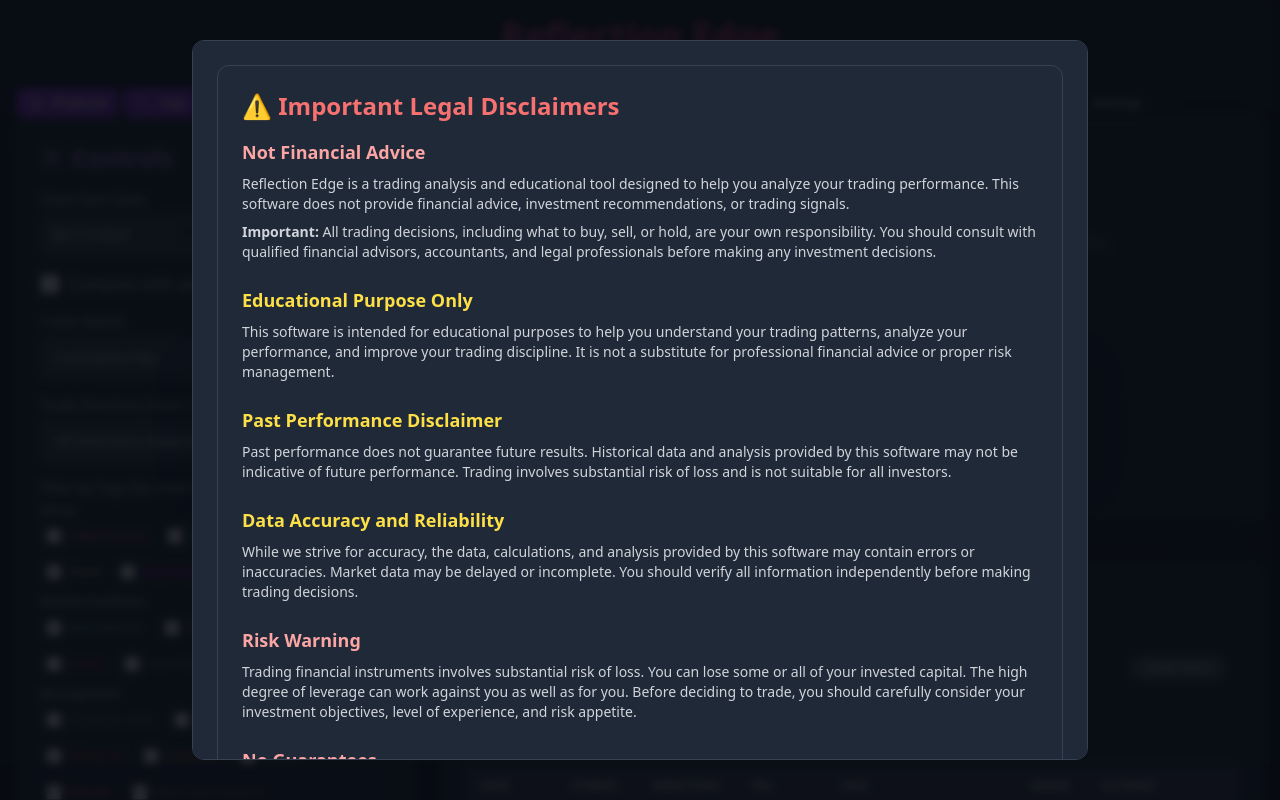
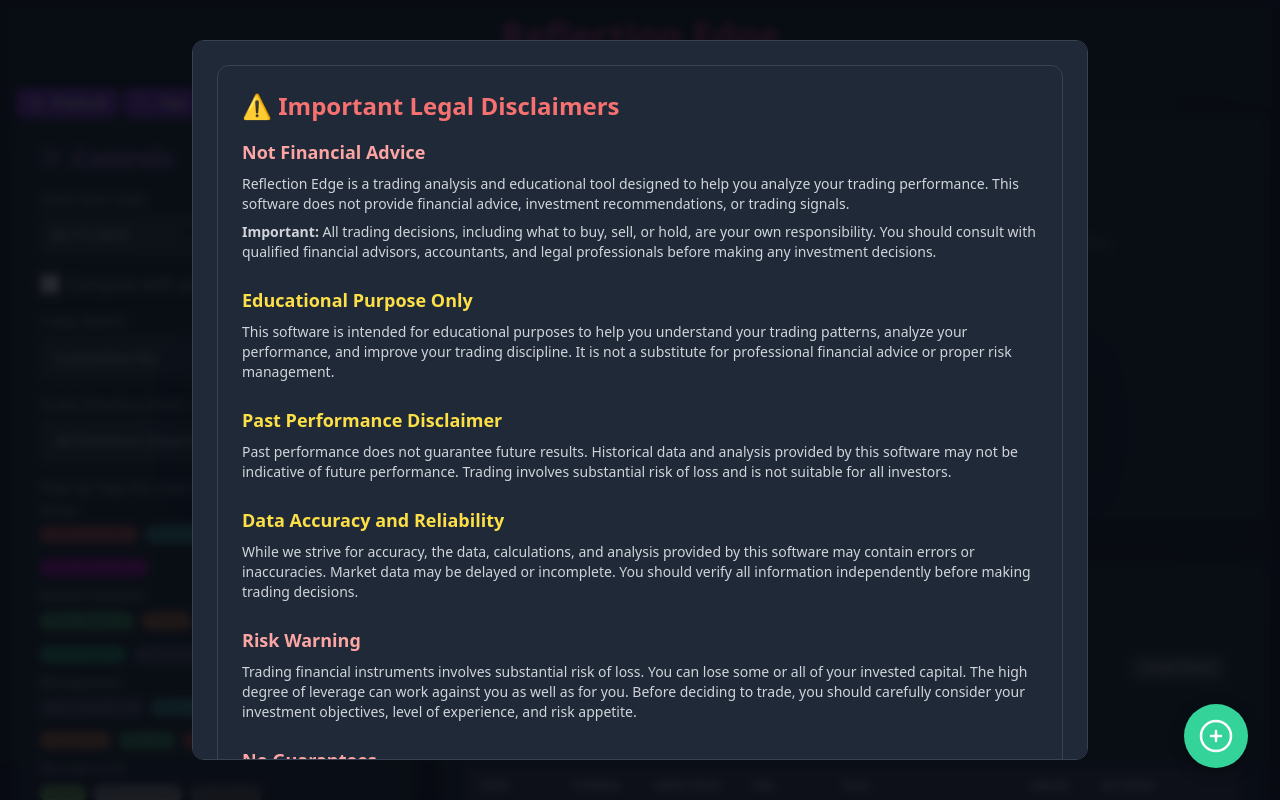
Before and after one commit to MatrixMMs/ReflectionEdge, a React (Vite) app: page / in a window 1280 px wide. Shown: the top 800 px of the page. Built offline with nearby package versions, Linux system fonts and the light colour scheme.

Commit message:
tag colors

```diff
--- a/src/App.tsx
+++ b/src/App.tsx
@@ -33,6 +33,7 @@
 import { calculateGrade } from './utils/grading';
 import { sampleTrades } from './sampleTrades';
 import { TradeDetailsView } from './components/trades/TradeDetailsView';
+import './components/tags/tagStyles.css';
 
 // Helper to normalize CSV headers for detection
 const normalizeHeader = (header: string): string => header.toLowerCase().replace(/\s+/g, '').replace(/\//g, '');
@@ -861,18 +862,10 @@
             Execution
           </Button>
           <Button
-            onClick={openTradeForm}
+            onClick={() => setIsTradeFormModalOpen(true)}
             variant="primary"
             size="sm"
             leftIcon={<PlusCircleIcon className="w-4 h-4"/>}
-          >
-            Add Trade
-          </Button>
-          <Button
-            onClick={() => fileInputRef.current?.click()}
-            variant="secondary"
-            size="sm"
-            leftIcon={<DocumentArrowUpIcon className="w-4 h-4"/>}
           >
             Import
           </Button>
@@ -1350,6 +1343,34 @@
             <TradeDetailsView trade={viewingTrade} playbookEntries={playbookEntries} />
           </Modal>
         )}
+
+        {/* Floating Add Trade Button */}
+        <button
+          onClick={() => { setIsTradeFormModalOpen(true); setEditingTrade(null); }}
+          style={{
+            position: 'fixed',
+            bottom: '2rem',
+            right: '2rem',
+            zIndex: 1000,
+            background: '#34D399', // Emerald green
+            color: 'white',
+            border: 'none',
+            borderRadius: '50%',
+            width: '64px',
+            height: '64px',
+            boxShadow: '0 4px 16px rgba(0,0,0,0.25)',
+            display: 'flex',
+            alignItems: 'center',
+            justifyContent: 'center',
+            fontSize: '2rem',
+            cursor: 'pointer',
+            transition: 'background 0.2s, transform 0.2s',
+          }}
+          className="floating-add-trade-btn"
+          title="Add Trade"
+        >
+          <PlusCircleIcon className="w-10 h-10" />
+        </button>
       </div>
     </div>
   );
--- a/src/components/charts/ChartControls.tsx
+++ b/src/components/charts/ChartControls.tsx
@@ -1,7 +1,7 @@
-
 import React from 'react';
 import { Input } from '../ui/Input';
 import { ChartYAxisMetric, ChartXAxisMetric, TagGroup, AppDateRange, TradeDirectionFilterSelection } from '../../types';
+import { TagPill } from '../ui/TagPill';
 
 interface ChartControlsProps {
   yAxisMetric: ChartYAxisMetric;
@@ -134,16 +134,14 @@
             <p className="text-xs font-semibold text-gray-400">{group.name}</p>
             <div className="flex flex-wrap gap-2 mt-1">
               {group.subtags.map(subtag => (
-                <label key={subtag.id} className="flex items-center space-x-1.5 cursor-pointer p-1.5 rounded-md hover:bg-gray-600">
-                  <input
-                    type="checkbox"
-                    checked={selectedTags[group.id]?.includes(subtag.id) || false}
-                    onChange={() => handleTagSelection(group.id, subtag.id)}
-                    className="form-checkbox h-4 w-4 rounded bg-gray-700 border-gray-500 text-purple-500 focus:ring-purple-400"
-                    style={{ accentColor: subtag.color }}
-                  />
-                  <span className="text-xs" style={{ color: subtag.color }}>{subtag.name}</span>
-                </label>
+                <TagPill
+                  key={subtag.id}
+                  label={subtag.name}
+                  bgColor={subtag.color}
+                  selected={selectedTags[group.id]?.includes(subtag.id)}
+                  onClick={() => handleTagSelection(group.id, subtag.id)}
+                  className="my-1"
+                />
               ))}
             </div>
           </div>
--- a/src/components/playbook/PlaybookEditor.tsx
+++ b/src/components/playbook/PlaybookEditor.tsx
@@ -1,6 +1,7 @@
 import React, { useState, useEffect, useRef } from 'react';
 import { PlaybookEntry, TagGroup } from '../../types';
 import { generateSecureId } from '../../utils/security';
+import { TagPill } from '../ui/TagPill';
 
 interface PlaybookEditorProps {
   entry?: PlaybookEntry;
@@ -111,15 +112,14 @@
               <span className="font-semibold text-purple-300 text-xs">{group.name}</span>
               <div className="flex flex-wrap gap-2 mt-1">
                 {group.subtags.map(subtag => (
-                  <button
+                  <TagPill
                     key={subtag.id}
-                    type="button"
+                    label={subtag.name}
+                    bgColor={subtag.color}
+                    selected={tags[group.id]?.includes(subtag.id)}
                     onClick={() => handleTagToggle(group.id, subtag.id)}
-                    className={`px-3 py-1 rounded-full text-sm flex items-center space-x-1 transition-colors ${tags[group.id]?.includes(subtag.id) ? 'bg-purple-600 text-white' : 'bg-gray-600 text-gray-300 hover:bg-gray-500'}`}
-                  >
-                    <div className="w-2 h-2 rounded-full" style={{ backgroundColor: subtag.color }} />
-                    <span>{subtag.name}</span>
-                  </button>
+                    className="my-1"
+                  />
                 ))}
               </div>
             </div>
--- a/src/components/tags/TagManager.tsx
+++ b/src/components/tags/TagManager.tsx
@@ -4,6 +4,7 @@
 import { Button } from '../ui/Button';
 import { ColorPicker } from '../ui/ColorPicker';
 import { PlusCircleIcon, TrashIcon } from '../ui/Icons';
+import { TagPill } from '../ui/TagPill';
 
 interface TagManagerProps {
   tagGroups: TagGroup[];
@@ -79,14 +80,16 @@
             </div>
             <div className="space-y-2">
               {group.subtags.map(subtag => (
-                <div key={subtag.id} className="flex items-center justify-between space-x-2 bg-gray-700/50 p-2 rounded-md">
-                  <div className="flex items-center space-x-2">
+                <div key={subtag.id} className="flex items-center justify-between space-x-2 bg-transparent p-0 rounded-md">
+                  <TagPill
+                    label={subtag.name}
+                    bgColor={subtag.color}
+                    className="mr-2"
+                  />
                   <ColorPicker
                     initialColor={subtag.color}
                     onChange={(color) => onUpdateSubTagColor(group.id, subtag.id, color)}
                   />
-                    <span className="text-sm">{subtag.name}</span>
-                  </div>
                   {!isDefaultGroup(group.id) && (
                     <Button
                       onClick={() => onDeleteSubTag(group.id, subtag.id)}
--- a/src/components/tags/TagPerformance.tsx
+++ b/src/components/tags/TagPerformance.tsx
@@ -1,8 +1,8 @@
-
 import React from 'react';
 import { Trade, TagGroup, SubTag, AppDateRange, TradeDirectionFilterSelection } from '../../types';
 import { calculateSharpeRatio } from '../../utils/financialCalculations';
 import { AcademicCapIcon } from '../ui/Icons'; // Using TagIcon or another existing one
+import { TagPill } from '../ui/TagPill';
 
 interface TagPerformanceProps {
   trades: Trade[];
@@ -90,9 +90,11 @@
         {performanceData.map(item => (
           <div key={item.subTag.id} className="p-3 bg-gray-700 rounded-lg shadow">
             <div className="flex justify-between items-center mb-1">
-              <span className="font-semibold text-md" style={{ color: item.subTag.color }}>
-                {item.subTag.name}
-              </span>
+              <TagPill
+                label={item.subTag.name}
+                bgColor={item.subTag.color}
+                className="mb-1"
+              />
               <span className="text-xs text-gray-400">
                 {tagGroups.find(tg => tg.id === item.subTag.groupId)?.name}
               </span>
--- /dev/null
+++ b/src/components/tags/tagStyles.css
@@ -0,0 +1,23 @@
+/* Tag text with dark outline for visibility on bright backgrounds */
+.tag-text-outline {
+  text-shadow:
+    1px 1px 2px #222,
+    -1px -1px 2px #222,
+    1px -1px 2px #222,
+    -1px 1px 2px #222;
+}
+
+.floating-add-trade-btn:hover {
+  background: #059669; /* darker emerald */
+  transform: scale(1.12) rotate(12deg);
+  box-shadow: 0 8px 24px rgba(0,0,0,0.35);
+}
+
+.floating-add-trade-btn:active {
+  transform: scale(0.98) rotate(-6deg);
+}
+
+.floating-add-trade-btn svg {
+  display: block;
+  margin: 0 auto;
+}
--- a/src/components/trades/TradeList.tsx
+++ b/src/components/trades/TradeList.tsx
@@ -6,6 +6,7 @@
 import { Grade } from '../../utils/grading';
 import { TradeFilters, TradeFilters as TradeFiltersType } from './TradeFilters';
 import { filterTrades, getAvailableSymbols } from '../../utils/tradeFilters';
+import { TagPill } from '../ui/TagPill';
 
 interface TradeListProps {
   trades: Trade[];
@@ -96,13 +97,12 @@
                       const subTag = group?.subtags.find(st => st.id === subTagId);
                       if (!subTag) return null;
                       return (
-                        <span
+                        <TagPill
                           key={subTag.id}
-                          className="px-2 py-1 text-xs font-bold text-white rounded-full"
-                          style={{ backgroundColor: subTag.color }}
-                        >
-                          {subTag.name}
-                        </span>
+                          label={subTag.name}
+                          bgColor={subTag.color}
+                          className="my-1"
+                        />
                       );
                     })}
                   </div>
@@ -110,7 +110,7 @@
                 <Td>
                   {trade.execution?.grade && (
                     <span className={`px-2 py-1 text-xs font-bold text-white rounded-full ${getGradeColor(trade.execution.grade)}`}>
-                      {trade.execution.grade}
+                      <span className='tag-text-outline'>{trade.execution.grade}</span>
                     </span>
                   )}
                 </Td>
--- /dev/null
+++ b/src/components/ui/TagPill.tsx
@@ -0,0 +1,55 @@
+import React from "react";
+
+function darkenColor(hex: string, amount = 0.35): string {
+  // Convert hex to RGB
+  let c = hex.replace('#', '');
+  if (c.length === 3) c = c[0]+c[0]+c[1]+c[1]+c[2]+c[2];
+  const num = parseInt(c, 16);
+  let r = (num >> 16) & 0xFF;
+  let g = (num >> 8) & 0xFF;
+  let b = num & 0xFF;
+  r = Math.max(0, Math.min(255, Math.floor(r * (1 - amount))));
+  g = Math.max(0, Math.min(255, Math.floor(g * (1 - amount))));
+  b = Math.max(0, Math.min(255, Math.floor(b * (1 - amount))));
+  return `rgb(${r}, ${g}, ${b})`;
+}
+
+interface TagPillProps {
+  label: string;
+  bgColor: string;
+  textColor?: string;
+  className?: string;
+  onClick?: () => void;
+  selected?: boolean;
+  style?: React.CSSProperties;
+}
+
+export const TagPill: React.FC<TagPillProps> = ({
+  label,
+  bgColor,
+  textColor,
+  className = "",
+  onClick,
+  selected = false,
+  style = {},
+}) => {
+  // If textColor is not provided, use a darkened version of bgColor
+  const computedTextColor = textColor || darkenColor(bgColor, 0.45);
+  return (
+    <span
+      className={`inline-flex items-center px-2 py-0.5 rounded-full text-xs font-medium transition-colors cursor-pointer ${className}`}
+      style={{
+        background: bgColor,
+        color: computedTextColor,
+        opacity: selected ? 1 : 0.85,
+        border: selected ? "2px solid #888" : "none",
+        fontFamily: 'Inter, Arial, sans-serif',
+        lineHeight: 1.1,
+        ...style,
+      }}
+      onClick={onClick}
+    >
+      {label}
+    </span>
+  );
+};
```
Also changed, not shown: src/components/trades/TradeFilters.tsx (+7 -11 lines), src/components/trades/TradeForm.tsx (+7 -11 lines). Lines whose indentation alone changed are shown as unchanged.
